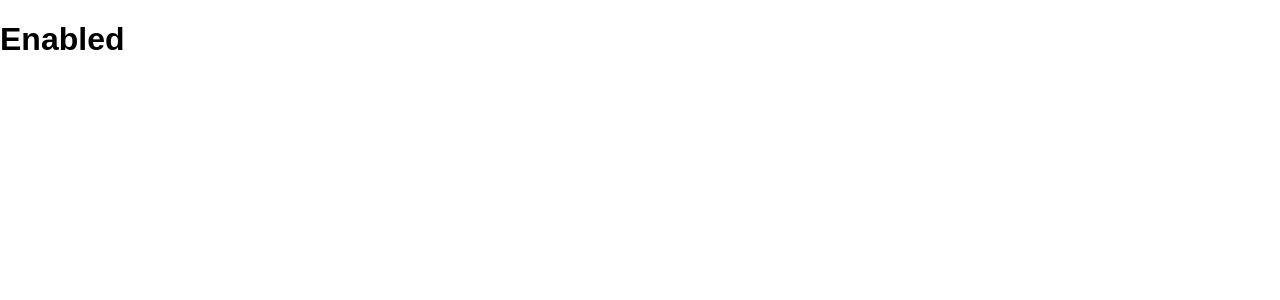
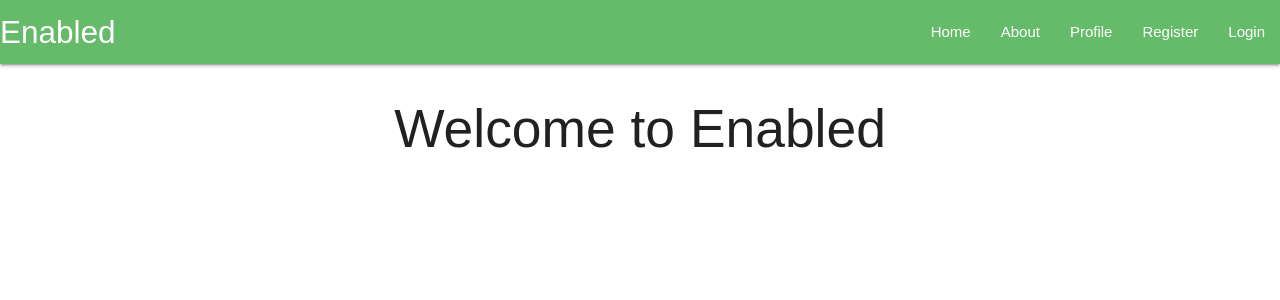
Before and after one commit to Danbob81/enabled, a Flask app: page / in a window 1280 px wide. Before the commit the part shown is almost empty. Shown: the top 300 px of the page. Run offline with Flask 2, Linux system fonts and the light colour scheme; some libraries are stand-ins or nearby versions.

Commit message:
create navbar and side nav

```diff
--- a/static/css/style.css
+++ b/static/css/style.css
@@ -1,4 +1,11 @@
 body {
+    display: flex;
+    min-height: 100vh;
+    flex-direction: column;
     margin: 0;
     font-family: sans-serif;
-}
+  }
+
+  main {
+    flex: 1 0 auto;
+  }
--- a/static/js/script.js
+++ b/static/js/script.js
@@ -0,0 +1,3 @@
+$(document).ready(function(){
+    $(".sidenav").sidenav({edge: "left"});
+  });
--- a/templates/base.html
+++ b/templates/base.html
@@ -4,12 +4,51 @@
     <meta charset="UTF-8">
     <meta http-equiv="X-UA-Compatible" content="IE=edge">
     <meta name="viewport" content="width=device-width, initial-scale=1.0">
+    <link rel="stylesheet" href="https://cdnjs.cloudflare.com/ajax/libs/font-awesome/5.15.4/css/all.min.css"
+        integrity="sha512-1ycn6IcaQQ40/MKBW2W4Rhis/DbILU74C1vSrLJxCq57o941Ym01SwNsOMqvEBFlcgUa6xLiPY/NS5R+E6ztJQ==" crossorigin="anonymous" referrerpolicy="no-referrer" />
+    <link rel="stylesheet" href="https://cdnjs.cloudflare.com/ajax/libs/materialize/1.0.0/css/materialize.min.css">
     <link rel="stylesheet" href="{{ url_for('static', filename='css/style.css') }}">
     <title>Enabled</title>
 </head>
 <body>
+    <header>
+        <!-- Navbar -->
+        <div class="nav-bar fixed">
+            <nav>
+                <div class="nav-wrapper green lighten-1">
+                <a href="#" class="brand-logo">Enabled</a>
+                <a href="#" data-target="slide-out" class="sidenav-trigger left"><i class="fas fa-bars"></i></a>
+                <ul id="nav-mobile" class="right hide-on-med-and-down">
+                    <li><a href="#">Home</a></li>
+                    <li><a href="#">About</a></li>
+                    <li><a href="#">Profile</a></li>
+                    <li><a href="#">Register</a></li>
+                    <li><a href="#">Login</a></li>
+                </ul>
+                </div>
+            </nav>
+        </div>
+
+        <!-- Sidenav -->
+        <ul id="slide-out" class="sidenav">
+            <li><h4 class="center-align">Enabled</h4></li>
+            <li><a href="#">Home</a></li>
+            <li><a href="#">About</a></li>
+            <li><a href="#">Profile</a></li>
+            <li><a href="#">Register</a></li>
+            <li><a href="#">Login</a></li>
+        </ul>
+
+    </header>
     {% block content %}
 
     {% endblock %}
+
+    <script src="https://code.jquery.com/jquery-3.6.0.min.js" integrity="sha256-/xUj+3OJU5yExlq6GSYGSHk7tPXikynS7ogEvDej/m4=" crossorigin="anonymous"></script>
+    <script src="https://cdnjs.cloudflare.com/ajax/libs/materialize/1.0.0/js/materialize.min.js"></script>
+    <script src="{{ url_for('static', filename='js/script.js') }}"></script>
+
 </body>
+
+
 </html>
--- a/templates/home.html
+++ b/templates/home.html
@@ -2,6 +2,6 @@
 
 {% block content %}
 
-<h1>Enabled</h1>
+<h2 class="center-align">Welcome to Enabled</h2>
 
 {% endblock %}
```
